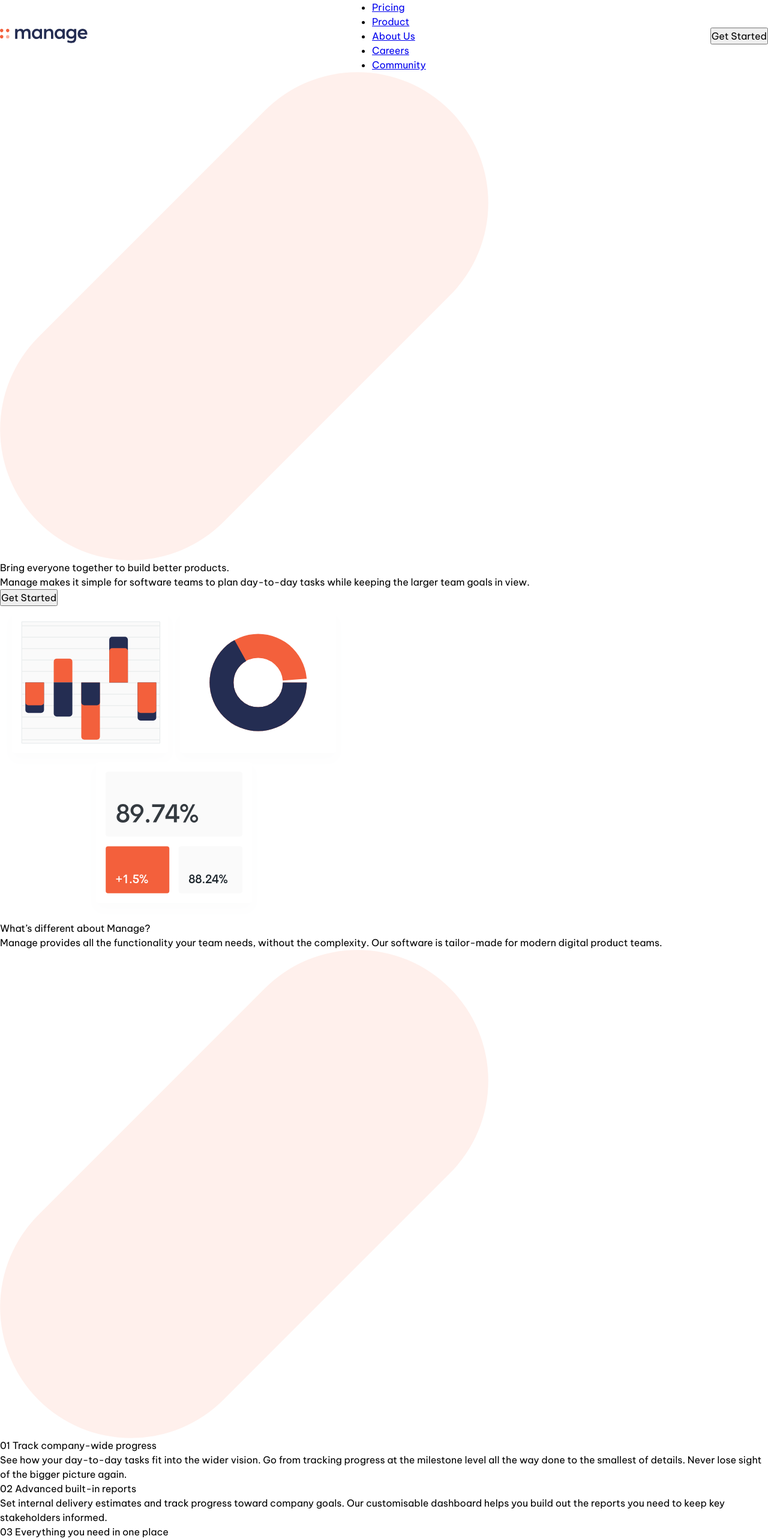
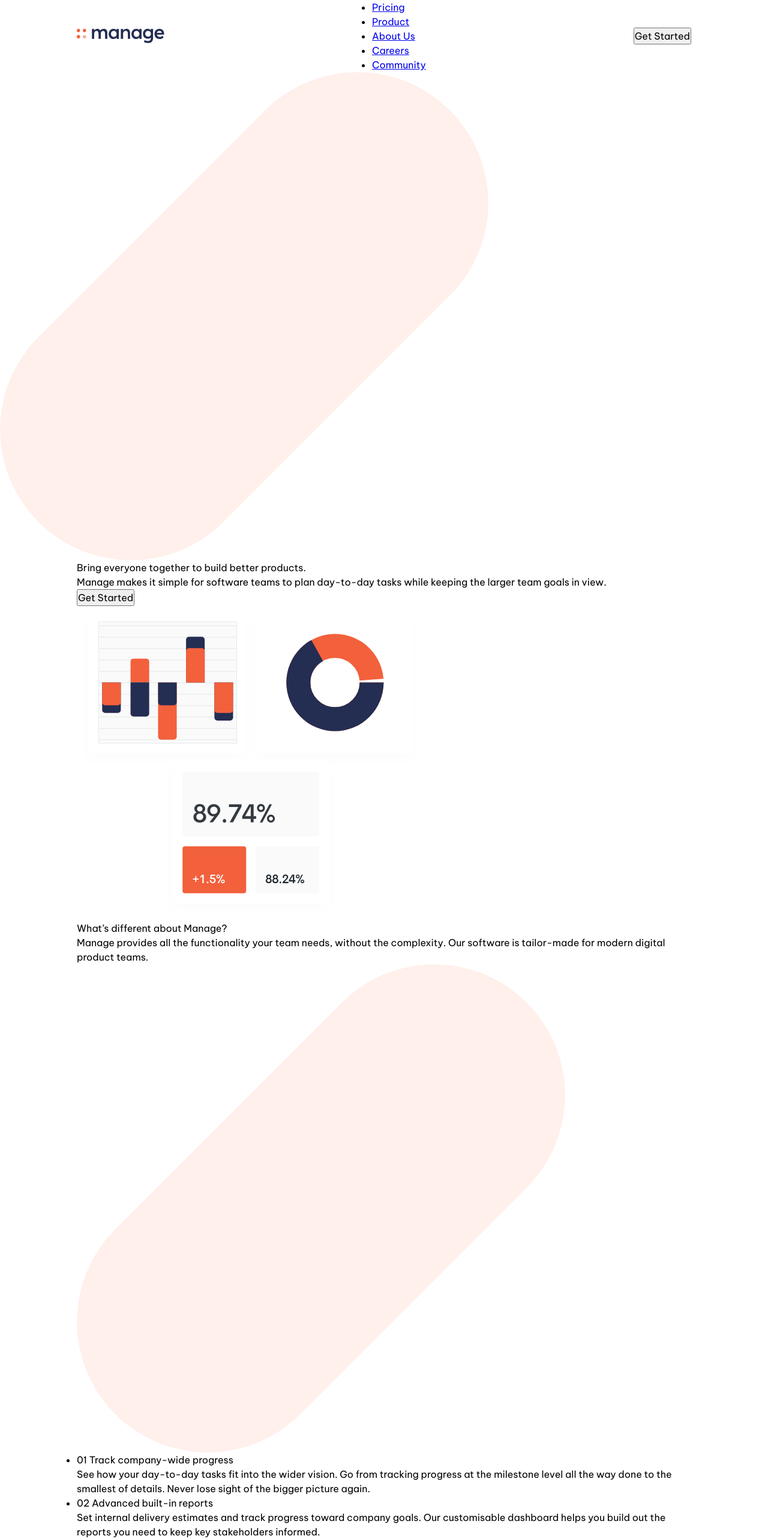
Before and after one commit to Unjustifiable1/manage-landing-page, a plain HTML site: page index.html in a window 1280 px wide. Shown: the top 2565 px of the page at 60% size. Drawn offline with Linux system fonts and the light colour scheme.

Commit message:
.html default-width class added | .css default-width tested

```diff
--- a/index.html
+++ b/index.html
@@ -15,7 +15,7 @@
 </head>
 
 <body>
-<header>
+<header class="default-width">
   <img src="./images/logo.svg" alt="Manage.com Logo. Challenge by Frontend Mentor">
 
   <nav>
@@ -35,7 +35,7 @@
 <img class="bg-img one" src="./images/bg-tablet-pattern.svg" alt="background shape orange">
 
 <main>
-  <section class="hero">
+  <section class="hero default-width">
     <div>
       <h1>Bring everyone together to build better products.</h1>
       <p>Manage makes it simple for software teams to plan day-to-day
@@ -47,7 +47,7 @@
     </div>
   </section>
 
-  <section class="content">
+  <section class="content default-width">
     <div>
       <h2>What’s different about Manage?</h2>
       <p>Manage provides all the functionality your team needs, without
@@ -94,14 +94,16 @@
   </section>
 
   <section class="cta">
-    <h3>Simplify how your team works today.</h3>
-    <button class="button" id="button-light">Get Started</button>
+    <div class="default-width">
+      <h3>Simplify how your team works today.</h3>
+      <button class="button" id="button-light">Get Started</button>
+    </div>
   </section>
 
 </main>
 
 <footer>
-  <div>
+  <div class="default-width">
     <div>
       <div class="logo footer-logo">
         <img src="./images/logo.svg" alt="Manage.com Logo. Challenge by Frontend Mentor">
--- a/style.css
+++ b/style.css
@@ -48,6 +48,11 @@ svg {
     max-width: 100%;
 }
 
+.default-width {
+    width: 80%;
+    max-width: 1440px;
+    margin-inline: auto;
+}
 
 
 /* Header */
@@ -65,6 +70,9 @@ header {
 
 /* Footer */
 
+footer {
+    background-color: var(--clr-primary-DarkBlue);
+}
 
 
 /* Frontend Mentor default attribution */
```
